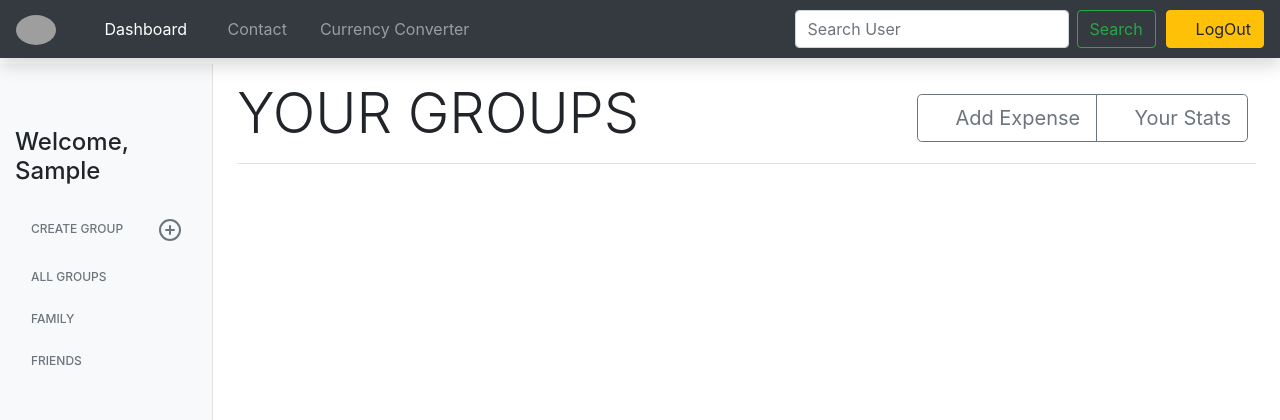
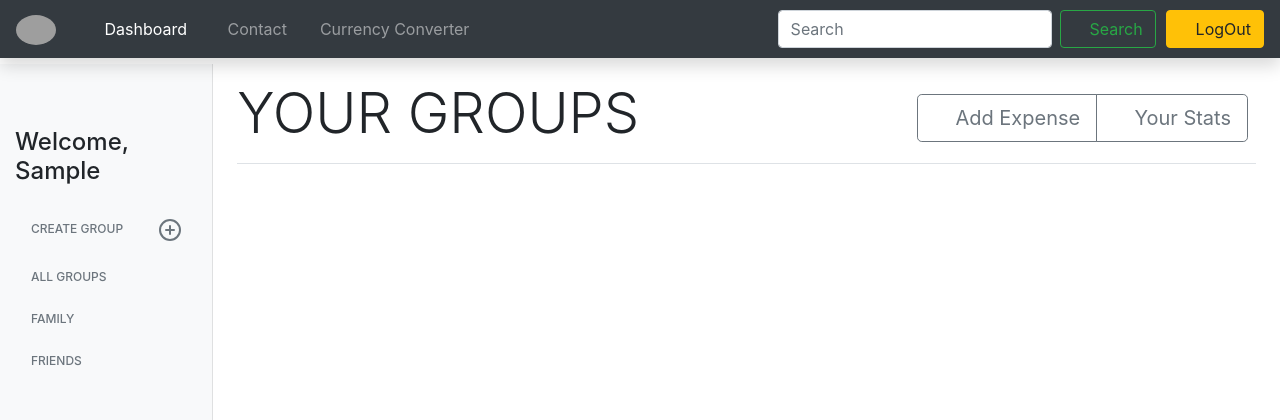
Before and after one commit to tanish-tyagi/SplitItUp, a PHP site: page /Ganesh/allGroupsPage.php in a window 1280 px wide. Shown: the top 420 px of the page. Run offline with PHP 8.4, Linux system fonts and the light colour scheme; the visitor is signed in with stand-in values (Sample User, id 1); data that the repository does not hold is empty; some libraries are stand-ins or nearby versions; some web fonts are replaced; grey boxes are pictures that could not be loaded.

Commit message:
8) Search Option Improved

```diff
--- a/backend/showGroup.php
+++ b/backend/showGroup.php
@@ -42,9 +42,9 @@
 			for(i=0; i<listedItems.length; i++){
 				var temp = "";
 				if(listedItems[i].member_id.valueOf() === userId){
-					temp = "<tr"+cl+"><th scope='row'>"+(i+1).valueOf()+"</th><td>"+listedItems[i].member_name+"</td><td><i class='fas fa-rupee-sign'></i> "+listedItems[i].expense+"</td></tr>";
+					temp = "<tr"+cl+"><th scope='row'>"+(i+1).valueOf()+"</th><td onclick='window.location.href = `userDetails.php?u="+listedItems[i].member_id+"`' style='cursor: pointer;'>"+listedItems[i].member_name+"</td><td><i class='fas fa-rupee-sign'></i> "+listedItems[i].expense+"</td></tr>";
 				}else{
-					temp = "<tr><th scope='row'>"+(i+1).valueOf()+"</th><td>"+listedItems[i].member_name+"</td><td><i class='fas fa-rupee-sign'></i> "+listedItems[i].expense+"</td></tr>";
+					temp = "<tr><th scope='row'>"+(i+1).valueOf()+"</th><td  onclick='window.location.href = `userDetails.php?u="+listedItems[i].member_id+"`' style='cursor: pointer;'>"+listedItems[i].member_name+"</td><td><i class='fas fa-rupee-sign'></i> "+listedItems[i].expense+"</td></tr>";
 				}
 				final += temp;
 			}
--- a/includes/header_l.php
+++ b/includes/header_l.php
@@ -48,9 +48,9 @@ $name = $nameArray[0];
                 </li> -->
             </ul>
             <!-- <span class="badge badge-success text-wrap" style="margin-right:10px; width:10rem;"><p class="text-justify-center lead font-italic">Welcome, <?php //echo $name;?></p></span> -->
-            <form class="form-inline mt-2 mt-md-0" style="margin-right: 10px;">
-                <input class="form-control mr-sm-2" type="search" autocomplete="off" placeholder="Search User" aria-label="Search">
-                <button class="btn btn-outline-success my-2 my-sm-0" type="submit">Search</button>
+            <form class="form-inline mt-2 mt-md-0" style="margin-right: 10px;" action="searchResults.php" method="GET">
+                <input class="form-control mr-sm-2" name="searchterm" type="search" autocomplete="off" placeholder="Search" aria-label="Search">
+                <button class="btn btn-outline-success my-2 my-sm-0" type="submit" name="search"><i class="fas fa-search"></i> Search</button>
             </form>
             <a href="backend/logout.php" class="btn btn-warning" role="button"><i class="fas fa-sign-out-alt"></i> LogOut</a>
 
```
Also changed, not shown: userDetails.php (+7 -2 lines).
